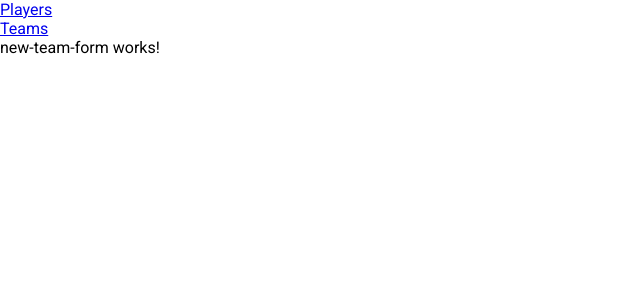
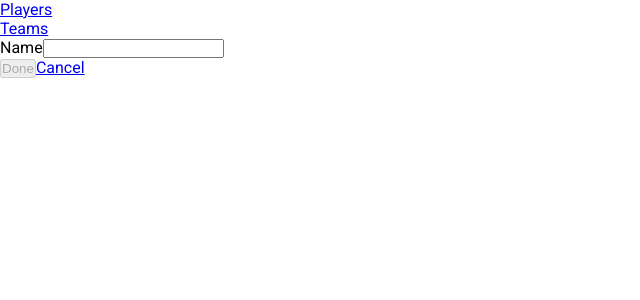
Before and after one commit to bk20dev/championships, an Angular app: page /teams/new in a window 1280 px wide. Shown: the top 300 px of the page, without its empty margins (0-640 px from the left). Built offline with nearby package versions, Linux system fonts and the light colour scheme.

Commit message:
Add team-form to new-team-form component

```diff
--- a/src/app/new-team-form/new-team-form.component.html
+++ b/src/app/new-team-form/new-team-form.component.html
@@ -1 +1,3 @@
-<p>new-team-form works!</p>
+<app-team-form (teamChange)="onTeamChange($event)"></app-team-form>
+<button [disabled]="!isValid" (click)="createTeam()">Done</button>
+<a routerLink="..">Cancel</a>
--- a/src/app/new-team-form/new-team-form.component.ts
+++ b/src/app/new-team-form/new-team-form.component.ts
@@ -1,15 +1,33 @@
-import { Component, OnInit } from '@angular/core';
+import { Component } from "@angular/core";
+import { Team } from "../../domain/Team";
+import { TeamChangeEvent } from "../team-form/team-form.component";
+import { TeamService } from "../team.service";
+import { Router } from "@angular/router";
 
 @Component({
-  selector: 'app-new-team-form',
-  templateUrl: './new-team-form.component.html',
-  styleUrls: ['./new-team-form.component.scss']
+  selector: "app-new-team-form",
+  templateUrl: "./new-team-form.component.html",
+  styleUrls: ["./new-team-form.component.scss"],
 })
-export class NewTeamFormComponent implements OnInit {
+export class NewTeamFormComponent {
+  isValid = false;
+  team!: Omit<Team, "id">;
 
-  constructor() { }
-
-  ngOnInit(): void {
+  constructor(
+    private teamService: TeamService,
+    private router: Router) {
   }
 
+  onTeamChange(event: TeamChangeEvent): void {
+    this.isValid = event.valid;
+    this.team = event.team;
+  }
+
+  createTeam(): void {
+    this.teamService
+      .createTeam(this.team)
+      .subscribe(async (team) => {
+        await this.router.navigate(["teams", team.id]);
+      });
+  }
 }
--- a/src/app/team.service.ts
+++ b/src/app/team.service.ts
@@ -27,6 +27,12 @@ export class TeamService {
       .pipe(map(response => response.data));
   }
 
+  createTeam(team: Omit<Team, "id">): Observable<Team> {
+    return this.http
+      .post<DataResponse<Team>>(TeamService.baseUrl, team)
+      .pipe(map(response => response.data));
+  }
+
   deleteTeam(id: string): Observable<Team | undefined> {
     const url = `${TeamService.baseUrl}/${id}`;
     return this.http
```
